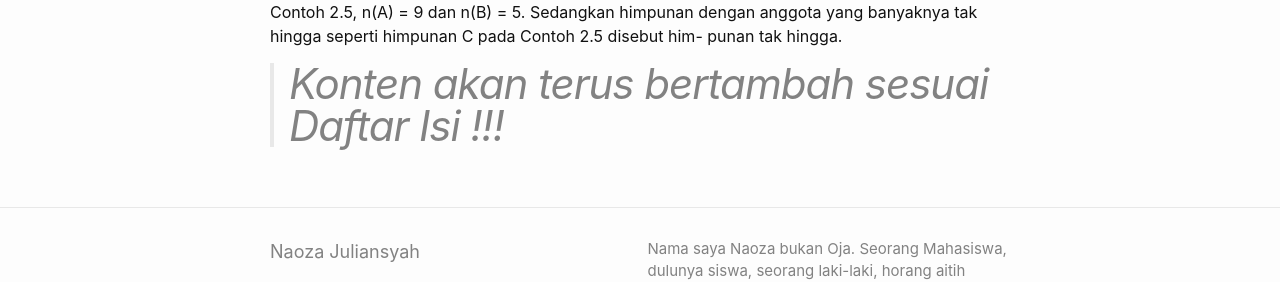
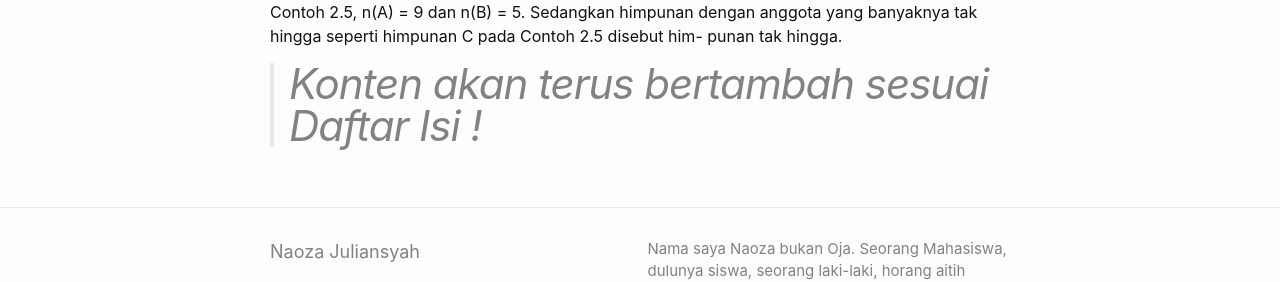
Before and after one commit to juliansyahnaoza/juliansyahnaoza.github.io, a Jekyll site: the page built from _posts/2019-03-16-Struktur-diskrit.md, in a window 1280 px wide and 900 px high, scrolled down 3434 px. Shown: the part 447-729 px from the top of the window. Built offline with Jekyll 4.4.1, drawn with Linux system fonts in a browser that asks for light colours; our own code applies the rules of GitHub Pages for plain Markdown files.

```diff
--- a/_posts/2019-03-16-Struktur-diskrit.md
+++ b/_posts/2019-03-16-Struktur-diskrit.md
@@ -227,4 +227,4 @@ punan tak hingga.
 
 
 
-># Konten akan terus bertambah sesuai Daftar Isi !!!
+># Konten akan terus bertambah sesuai Daftar Isi !
```
